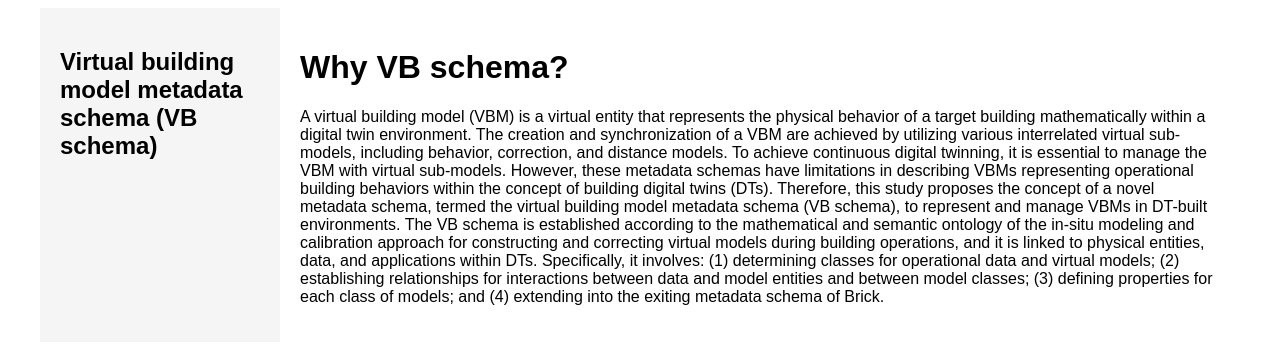
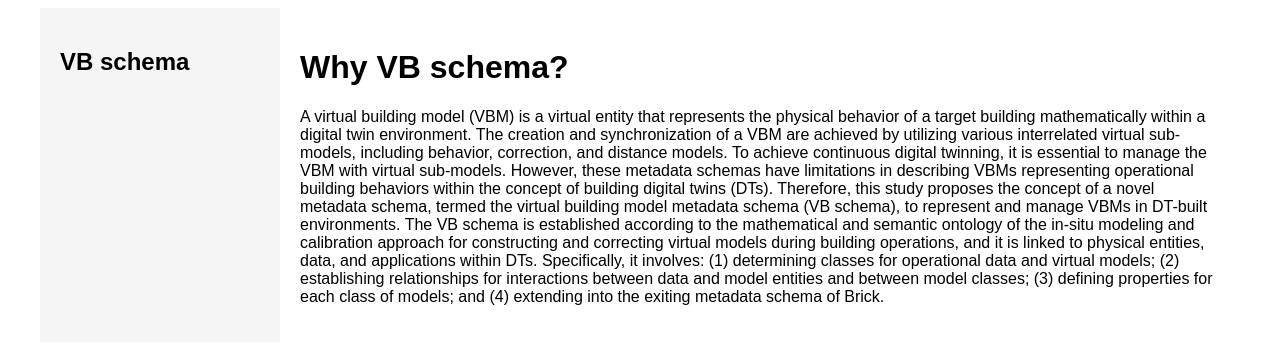
Before and after one commit to SKKU-BIST/SKLU-BIST.github.io, a Jekyll site: the page built from index.md, in a window 1280 px wide. Shown: the top 344 px of the page. Built offline with Jekyll 4.4.1, drawn with Linux system fonts in a browser that asks for light colours.

Commit message:
Update _config.yml

```diff
--- a/_config.yml
+++ b/_config.yml
@@ -1,4 +1,4 @@
-title: "Virtual building model metadata schema (VB schema)"
+title: "VB schema"
 theme: jekyll-theme-cayman  # GitHub Pages 호환 테마 중 하나 선택
 plugins:
   - jekyll-gitbook
```
